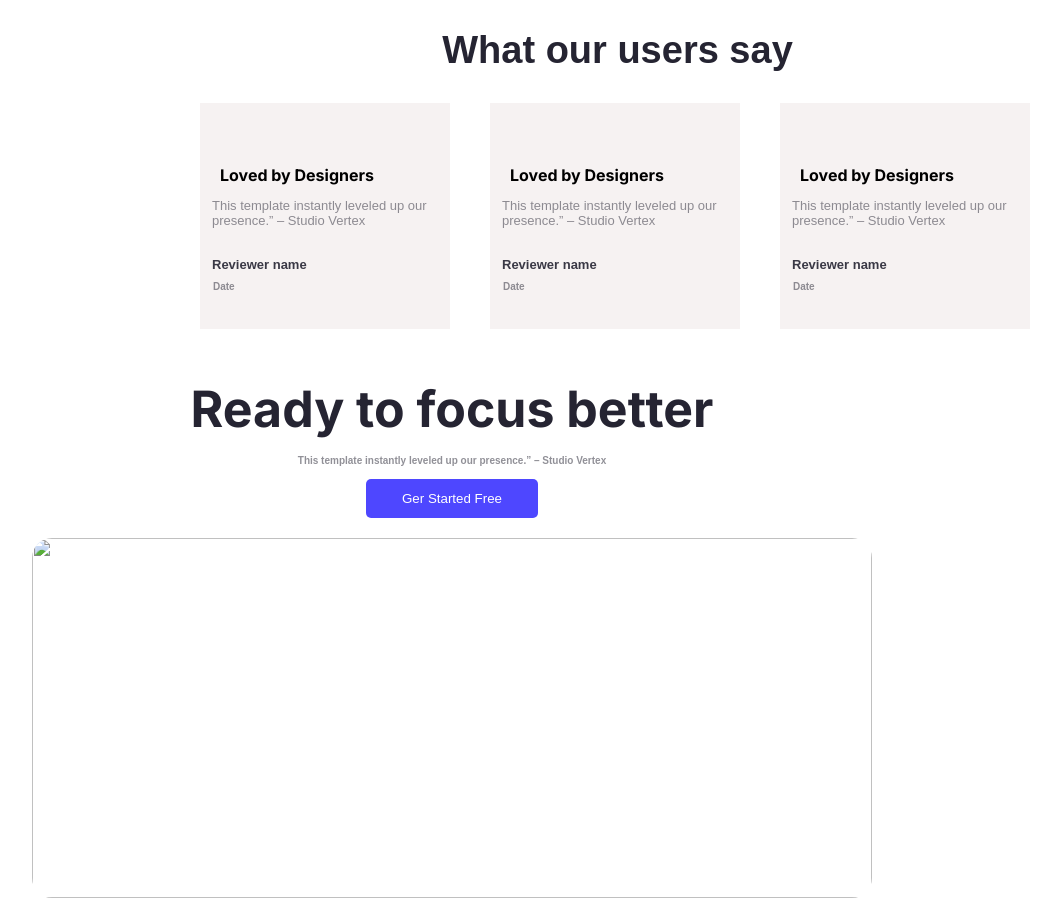
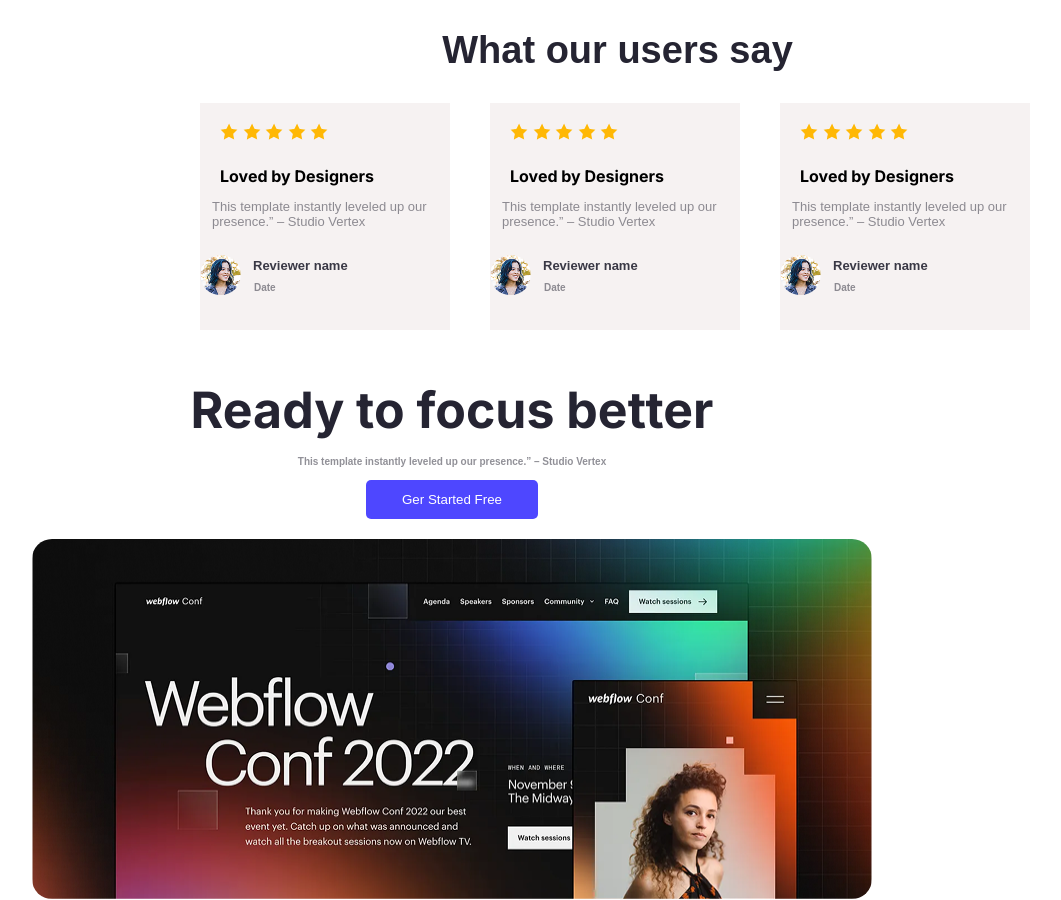
Before and after one commit to Armansheikh98/asinment-repo, a plain HTML site: page index.html in a window 1280 px wide. Shown: the part 1900-2800 px from the top of the page, without its empty margins (188-1249 px from the left). Drawn offline with Linux system fonts and the light colour scheme; the site is published under a folder, as on GitHub Pages, so addresses that start at the root find nothing.

Commit message:
image path

```diff
--- a/index.html
+++ b/index.html
@@ -37,7 +37,7 @@
           <p class="text-dis">Explore the live preview and imagine your brand in this bold new look.</p>
           <button class="primary-btn">Launch Live Preview</button>
         </div>
-        <img class="action-img" src="/images/wc-mini.png" alt="">
+        <img class="action-img" src="images/wc-mini.png" alt="">
       </div>
     </section>
     <section class="count">
@@ -73,18 +73,18 @@
           <div class="about-item">
             <div class="about-p">
               <div class="">
-                <img src="/images/icon-star.png" alt="">
-                <img src="/images/icon-star.png" alt="">
-                <img src="/images/icon-star.png" alt="">
-                <img src="/images/icon-star.png" alt="">
-                <img src="/images/icon-star.png" alt="">
+                <img src="images/icon-star.png" alt="">
+                <img src="images/icon-star.png" alt="">
+                <img src="images/icon-star.png" alt="">
+                <img src="images/icon-star.png" alt="">
+                <img src="images/icon-star.png" alt="">
                 <h4>Loved by Designers</h4>
                 <h5 class="text-dec">This template instantly leveled up our presence.” – Studio Vertex</h5>
               </div>
             </div>
             <div class="coment">
               <div class="">
-                <img class="avatar-img" src="/images/avatar.png" alt="">
+                <img class="avatar-img" src="images/avatar.png" alt="">
               </div>
               <div class="">
                 <h4 class="reviwer-tittle">Reviewer name</h4>
@@ -95,18 +95,18 @@
           <div class="about-item">
             <div class="about-p">
               <div class="">
-                <img src="/images/icon-star.png" alt="">
-                <img src="/images/icon-star.png" alt="">
-                <img src="/images/icon-star.png" alt="">
-                <img src="/images/icon-star.png" alt="">
-                <img src="/images/icon-star.png" alt="">
+                <img src="images/icon-star.png" alt="">
+                <img src="images/icon-star.png" alt="">
+                <img src="images/icon-star.png" alt="">
+                <img src="images/icon-star.png" alt="">
+                <img src="images/icon-star.png" alt="">
                 <h4>Loved by Designers</h4>
                 <h5 class="text-dec">This template instantly leveled up our presence.” – Studio Vertex</h5>
               </div>
             </div>
             <div class="coment">
               <div class="">
-                <img class="avatar-img" src="/images/avatar.png" alt="">
+                <img class="avatar-img" src="images/avatar.png" alt="">
               </div>
               <div class="">
                 <h4 class="reviwer-tittle">Reviewer name</h4>
@@ -117,18 +117,18 @@
           <div class="about-item">
             <div class="about-p">
               <div class="">
-                <img src="/images/icon-star.png" alt="">
-                <img src="/images/icon-star.png" alt="">
-                <img src="/images/icon-star.png" alt="">
-                <img src="/images/icon-star.png" alt="">
-                <img src="/images/icon-star.png" alt="">
+                <img src="images/icon-star.png" alt="">
+                <img src="images/icon-star.png" alt="">
+                <img src="images/icon-star.png" alt="">
+                <img src="images/icon-star.png" alt="">
+                <img src="images/icon-star.png" alt="">
                 <h4>Loved by Designers</h4>
                 <h5 class="text-dec">This template instantly leveled up our presence.” – Studio Vertex</h5>
               </div>
             </div>
             <div class="coment">
               <div class="">
-                <img class="avatar-img" src="/images/avatar.png" alt="">
+                <img class="avatar-img" src="images/avatar.png" alt="">
               </div>
               <div class="">
                 <h4 class="reviwer-tittle">Reviewer name</h4>
@@ -148,7 +148,7 @@
           <h4 class="text-dis template">This template instantly leveled up our presence.” – Studio Vertex</h4>
           <button class="primary-btn tn-font">Ger Started Free</button>
         </div>
-        <img class="big-img" src="/images/wc-big.png" alt="">
+        <img class="big-img" src="images/wc-big.png" alt="">
       </center>
     </section>
     <section>
```
